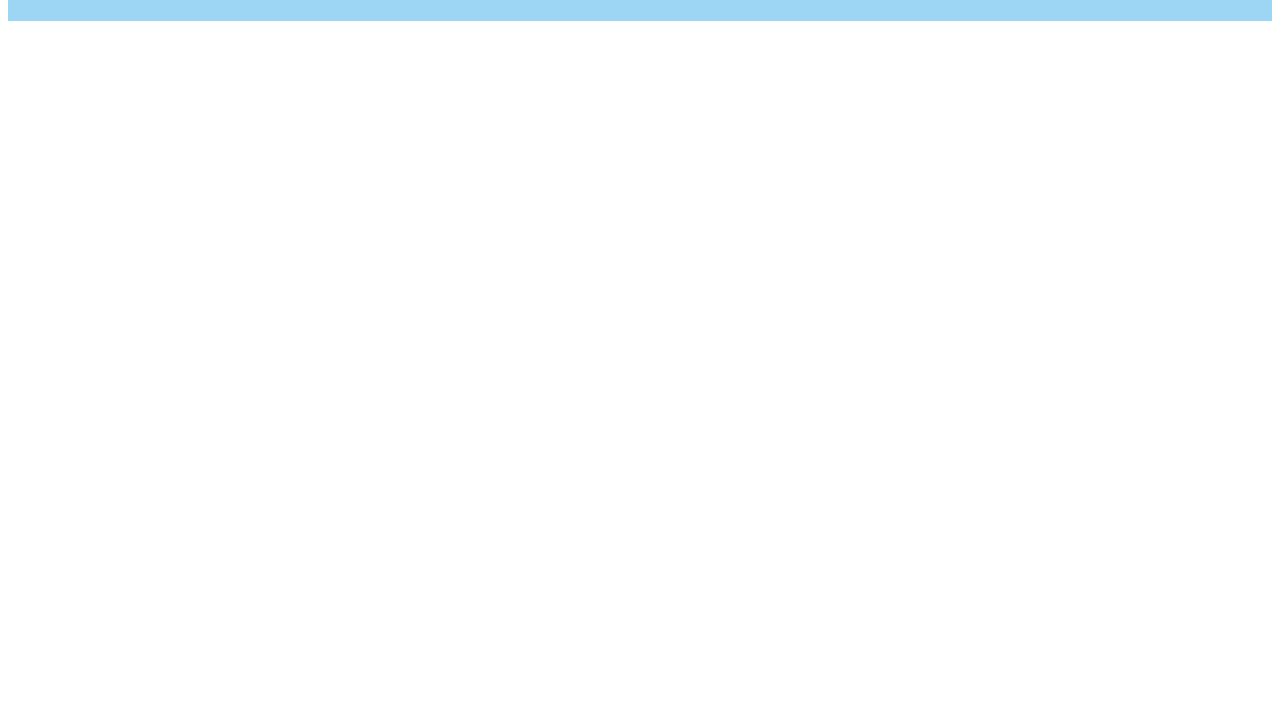
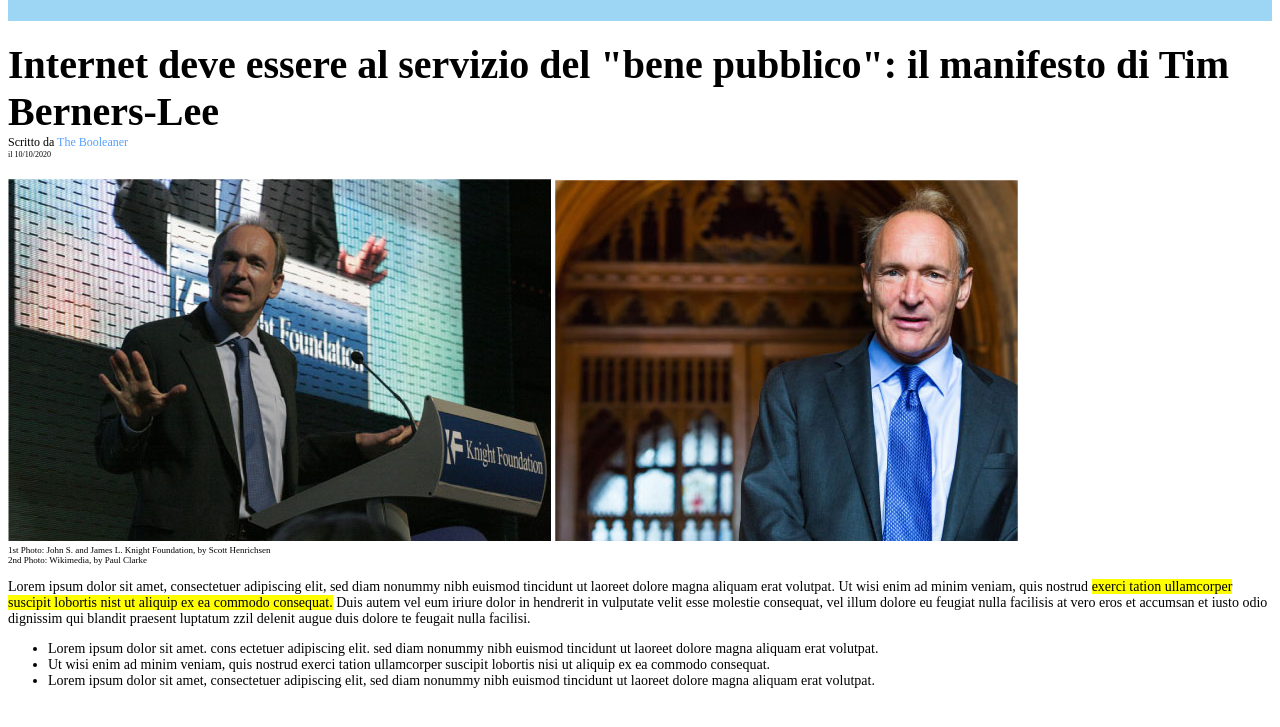
Before and after one commit to teobadini/html-css-booleaner, a plain HTML site: page index.html in a window 1280 px wide. Shown: the part 61-788 px from the top of the page. Drawn offline with Linux system fonts and the light colour scheme.

Commit message:
feat: completed article body

```diff
--- a/index.html
+++ b/index.html
@@ -13,7 +13,23 @@
         </div>
     </header>
     <main>
-
+        <h1>Internet deve essere al servizio del "bene pubblico": il manifesto di Tim Berners-Lee</h1>
+        <p class="article-subtitle">Scritto da <span id="author">The Booleaner</span></p>
+        <p class="article-date">il 10/10/2020</p>
+        <img src="img/tim-1.jpg" alt="Tim Berners-Lee 1">
+        <img src="img/tim-2.jpg" alt="Tim Berners-Lee 2">
+        <p class="photo-description">
+            1st Photo: John S. and James L. Knight Foundation, by Scott Henrichsen <br>
+            2nd Photo: Wikimedia, by Paul Clarke
+        </p>
+        <p class="text-body">
+            Lorem ipsum dolor sit amet, consectetuer adipiscing elit, sed diam nonummy nibh euismod tincidunt ut laoreet dolore magna aliquam erat volutpat. Ut wisi enim ad minim veniam, quis nostrud <mark>exerci tation ullamcorper suscipit lobortis nist ut aliquip ex ea commodo consequat.</mark> Duis autem vel eum iriure dolor in hendrerit in vulputate velit esse molestie consequat, vel illum dolore eu feugiat nulla facilisis at vero eros et accumsan et iusto odio dignissim qui blandit praesent luptatum zzil delenit augue duis dolore te feugait nulla facilisi.
+        </p>
+        <ul class="text-body">
+            <li>Lorem ipsum dolor sit amet. cons ectetuer adipiscing elit. sed diam nonummy nibh euismod tincidunt ut laoreet dolore magna aliquam erat volutpat.</li>
+            <li>Ut wisi enim ad minim veniam, quis nostrud exerci tation ullamcorper suscipit lobortis nisi ut aliquip ex ea commodo consequat.</li>
+            <li>Lorem ipsum dolor sit amet, consectetuer adipiscing elit, sed diam nonummy nibh euismod tincidunt ut laoreet dolore magna aliquam erat volutpat.</li>
+        </ul>
     </main>
 </body>
 </html>
--- a/styles/style.css
+++ b/styles/style.css
@@ -11,3 +11,31 @@
     margin-top: 20px;
     margin-bottom: 20px;
 }
+#author {
+    color: #54a0ff;
+}
+
+/* Titolo e data */
+h1 {
+    font-size: 40px;
+    margin-top: 20px;
+    margin-bottom: 0px;
+}
+.article-subtitle {
+    font-size: 12px;
+    margin-top: 0px;
+    margin-bottom: 0px;
+}
+.article-date {
+    font-size: 8px;
+    margin-top: 0px;
+    margin-bottom: 20px;
+}
+.photo-description {
+    font-size: 9px;
+    margin-top: 0px;
+    margin-bottom: 10px;
+}
+.text-body {
+    font-size: 14px;
+}
```
